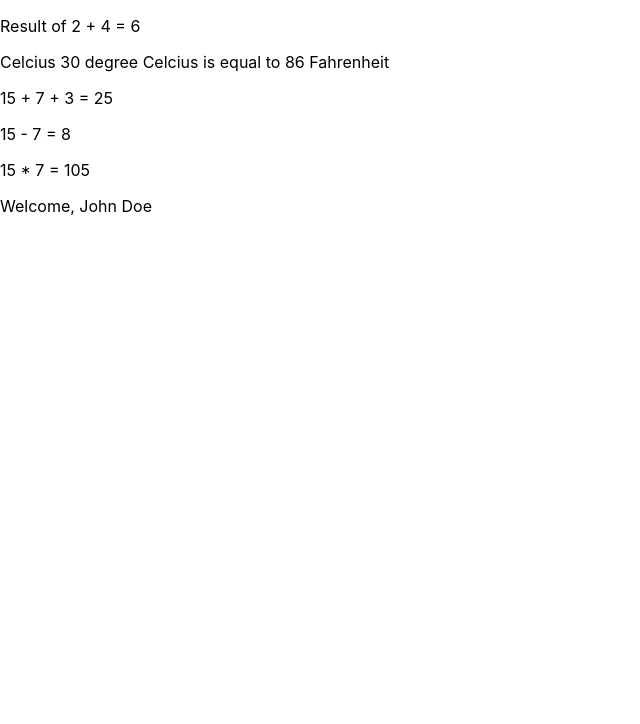
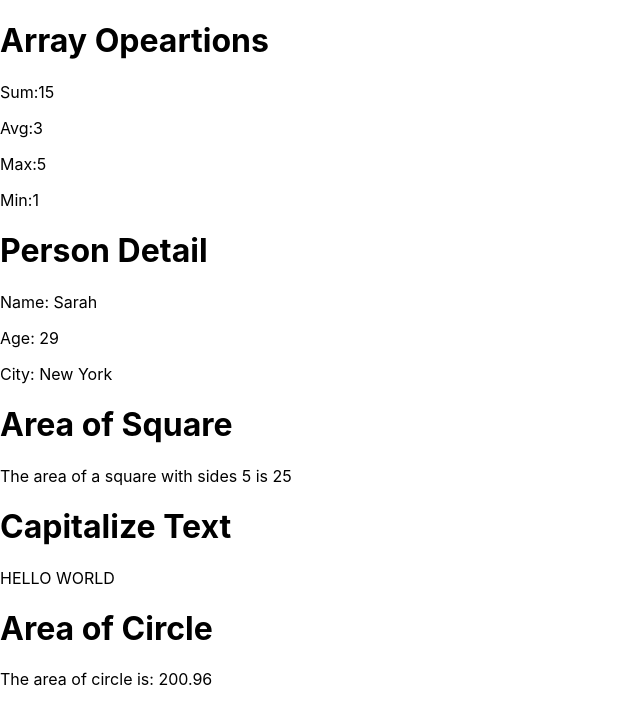
Before and after one commit to sourav7274/NeogP, a React (Create React App) app in the folder CW/test1/: page / in a window 1280 px wide. Shown: the top 724 px of the page, without its empty margins (0-640 px from the left). Built offline with nearby package versions, Linux system fonts and the light colour scheme.

Commit message:
IR1.5_HW1

```diff
--- a/CW/test1/src/App.js
+++ b/CW/test1/src/App.js
@@ -1,47 +1,95 @@
 
 import './App.css';
 
-const Add = () => {
-  const a= 2
-  const b= 4
+const ArrCal = () => {
+  const numbers = [1, 2, 3, 4, 5];
+  const sum = numbers.reduce((acc,curr) =>{
+    acc+=curr
+    return acc
+  } ,0)
+  const avg = sum/numbers.length
+  const max = numbers.reduce((acc,curr) =>{
+    if(curr>acc)
+      {
+        acc=curr
+      }
+    return acc
+  },numbers[0])
+  const min = numbers.reduce((acc,curr) =>{
+    if(curr<acc)
+      {
+        acc=curr
+      }
+    return acc
+  },numbers[0])
   return(
-    <p>Result of {a} + {b} = {a+b}</p>
+    <div>
+        <h1>Array Opeartions</h1>
+        <p>Sum:{sum}</p>
+        <p>Avg:{avg}</p>
+        <p>Max:{max}</p>
+        <p>Min:{min}</p>
+    </div>
   )
 }
+const person = {
 
-const TempCal = () => {
-  const cel = 30
-  return(
-    <p>Celcius {cel} degree Celcius is equal to {cel*9/5 + 32} Fahrenheit</p>
-  )
+  name: "Sarah",
+
+  age: 28,
+
+  city: "New York",
+
+};
+const ObjectManipulation = ({person}) =>{
+    person.age=29
+    return(
+      <div>
+        <h1>Person Detail</h1>
+        <p>Name: {person.name}</p>
+        <p>Age: {person.age}</p>
+        <p>City: {person.city}</p>
+      </div>
+    )
 }
 
-const Combied = () =>{
-  const a = 15
-  const b = 7
-  const c= 3
-  return(
+const SquareArea= () => {
+  const sides = 5
+  return (
     <div>
-      <p>{a} + {b} + {c} = {a+b+c}</p>
-      <p>{a} - {b} = {a-b}</p>
-      <p>{a} * {b} = {a*b}</p>
+      <h1>Area of Square</h1>
+      <p>The area of a square with sides {sides} is {sides*sides}</p>
     </div>
   )
 }
 
-const Welcome =()=>{
- const  fname = "John"
- const  lanme = "Doe"
-  return <p>{`Welcome, ${fname} ${lanme} `}</p>
+const Capitalist = () => {
+  const word = "hello world"
+  return(
+    <div>
+      <h1>Capitalize Text</h1>
+      <p>{word.toUpperCase()}</p>
+    </div>
+  )
+}
 
+const AreaC = () => {
+  const r = 8
+  return(
+    <div>
+      <h1>Area of Circle</h1>
+      <p>The area of circle is: {3.14*r*r}</p>
+    </div>
+  )
 }
 function App() {
   return (
     <div>
-      <Add/>
-      <TempCal/>
-      <Combied/>
-      <Welcome/>
+      <ArrCal />
+      <ObjectManipulation person={person} />
+      <SquareArea />
+      <Capitalist />
+      <AreaC />
     </div>
   );
 }
```
